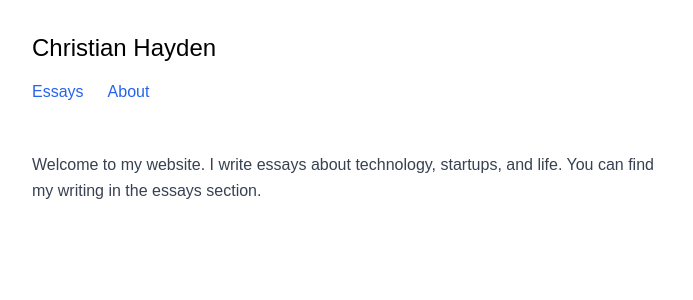
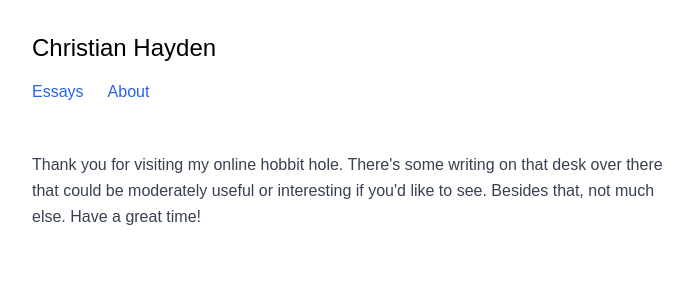
Before and after one commit to chayden2021/christianhayden.com, a Next.js app: page / in a window 1280 px wide. Shown: the top 300 px of the page, without its empty margins (288-981 px from the left). Built offline with nearby package versions, Linux system fonts and the light colour scheme.

Commit message:
Update page.tsx

```diff
--- a/app/page.tsx
+++ b/app/page.tsx
@@ -23,8 +23,8 @@ export default function HomePage() {
         <main>
           <div className="prose prose-lg max-w-none">
             <p className="text-gray-700 leading-relaxed">
-              Welcome to my website. I write essays about technology, startups, and life. You can find my writing in the
-              essays section.
+              Thank you for visiting my online hobbit hole. There's some writing on that desk over there that could be moderately useful or interesting if you'd like to see. Besides that, not much else.
+              Have a great time!
             </p>
           </div>
         </main>
```
